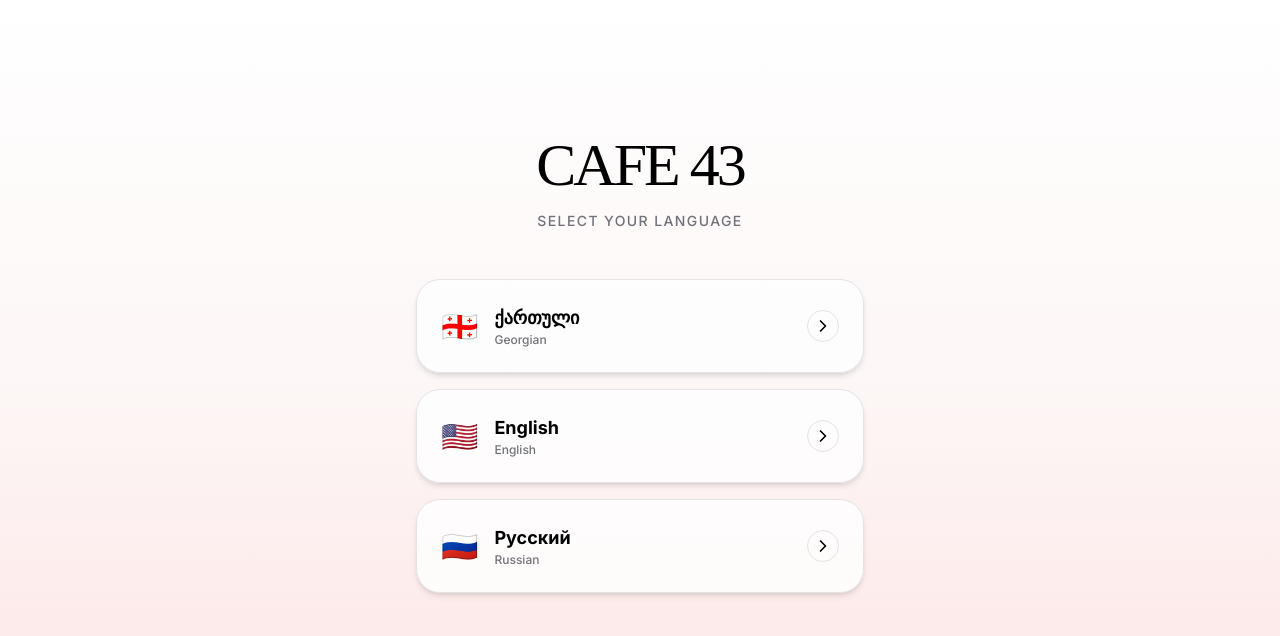
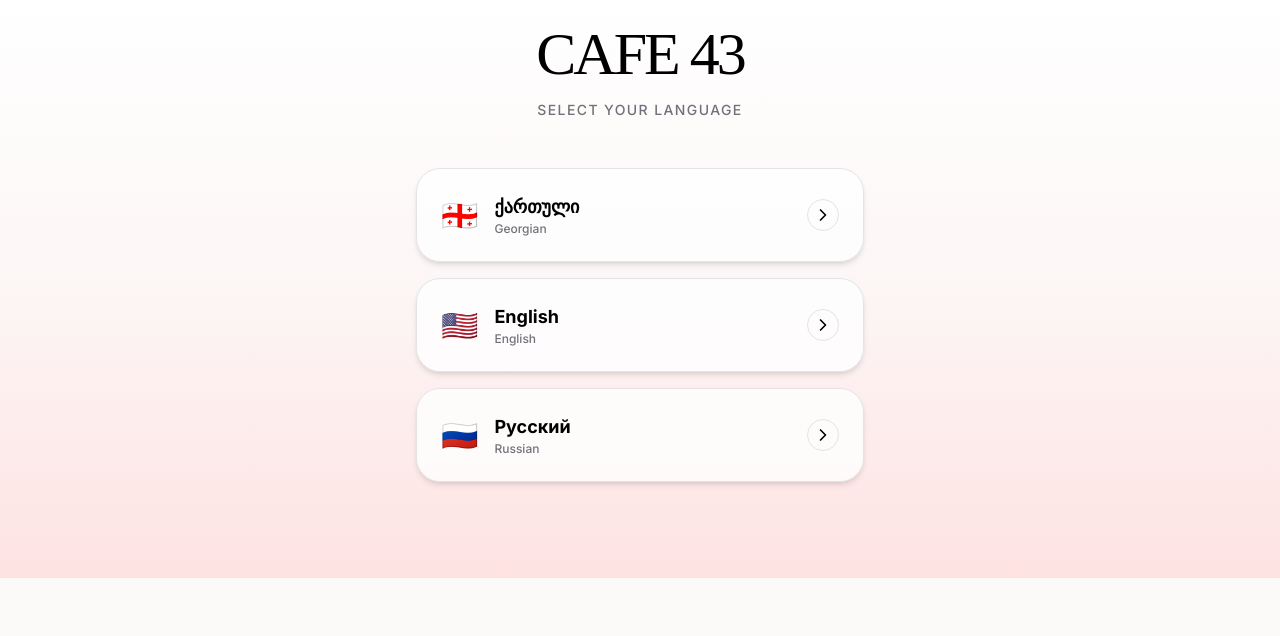
Before and after one commit to NikolosD/cafe43, a Next.js app: page /en in a window 1280 px wide. Shown: the top 636 px of the page. Built offline with nearby package versions, Linux system fonts and the light colour scheme.

Commit message:
fix chrome ios

```diff
--- a/app/[locale]/menu/page.tsx
+++ b/app/[locale]/menu/page.tsx
@@ -30,7 +30,7 @@ export default async function MenuPage({
 
     return (
         <ErrorBoundary>
-            <div className="min-h-screen bg-[#faf9f7] flex flex-col relative" style={{ minHeight: '100dvh' }}>
+            <div className="min-h-screen bg-[#faf9f7] flex flex-col relative">
                 <div className="fixed inset-0 pointer-events-none">
                     {/* Optimized Mobile Background */}
                     <div className="absolute inset-0 bg-gradient-to-br from-primary/[0.02] via-transparent to-accent/[0.02]" />
--- a/app/[locale]/page.tsx
+++ b/app/[locale]/page.tsx
@@ -10,7 +10,7 @@ export default function LanguageSplashPage() {
     };
 
     return (
-        <div className="min-h-screen bg-gradient-to-b from-white via-red-50/50 to-red-100 flex flex-col items-center justify-center p-6 pb-24 text-black relative overflow-hidden" style={{ minHeight: '100dvh' }}>
+        <div className="min-h-screen bg-gradient-to-b from-white via-red-50/50 to-red-100 flex flex-col items-center justify-center p-6 pb-24 text-black relative overflow-hidden">
             <div className="max-w-md w-full space-y-12 relative z-10">
                 <div className="text-center space-y-4">
                     <h1
--- a/components/Menu/ItemDetailSheet.tsx
+++ b/components/Menu/ItemDetailSheet.tsx
@@ -45,7 +45,7 @@ export default function ItemDetailSheet({ item, isOpen, onClose }: ItemDetailShe
                 showCloseButton={false}
                 className="h-[88dvh] sm:h-[85vh] sm:max-w-xl sm:left-1/2 sm:-translate-x-1/2 p-0 overflow-hidden rounded-t-[32px] border-none bg-white focus-visible:ring-0 shadow-2xl"
                 style={{
-                    maxHeight: 'calc(100dvh - 40px)'
+                    maxHeight: 'calc(var(--app-height, 100dvh) - 40px)'
                 }}
             >
                 <div
```
